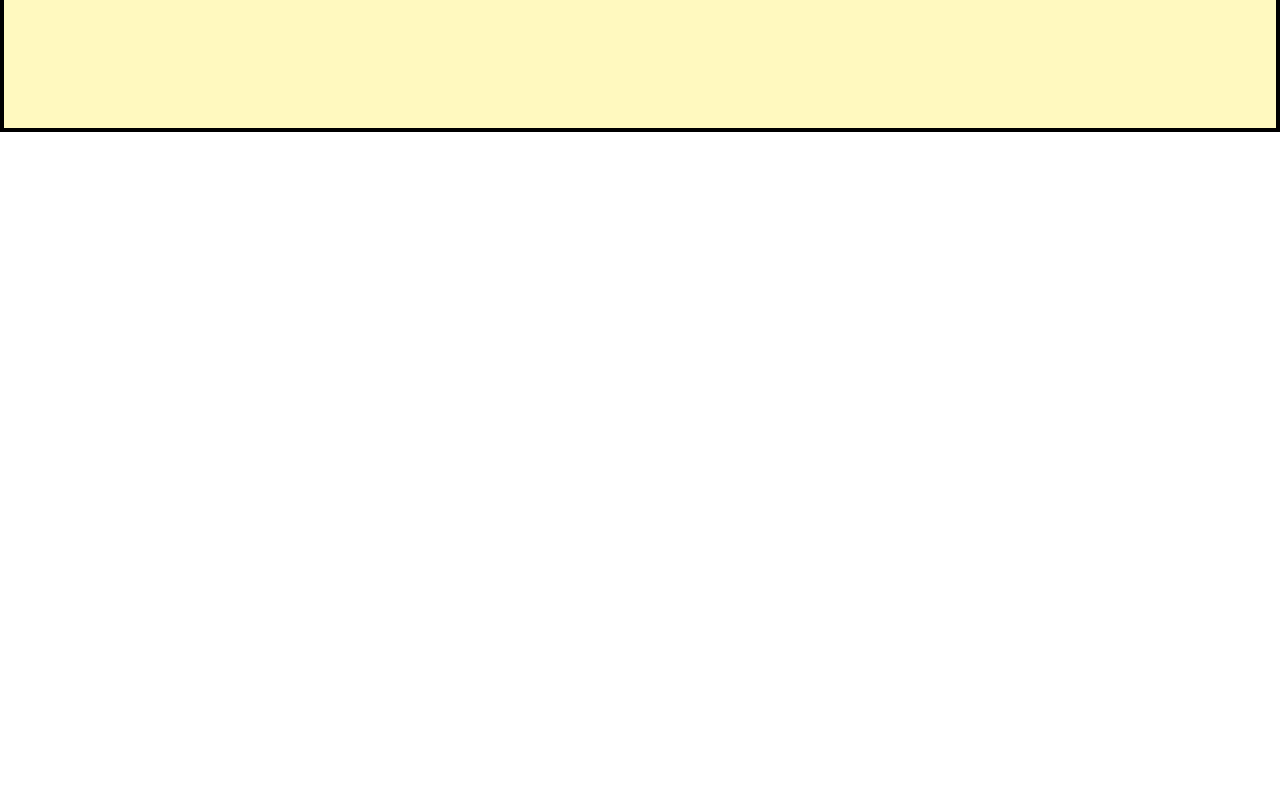
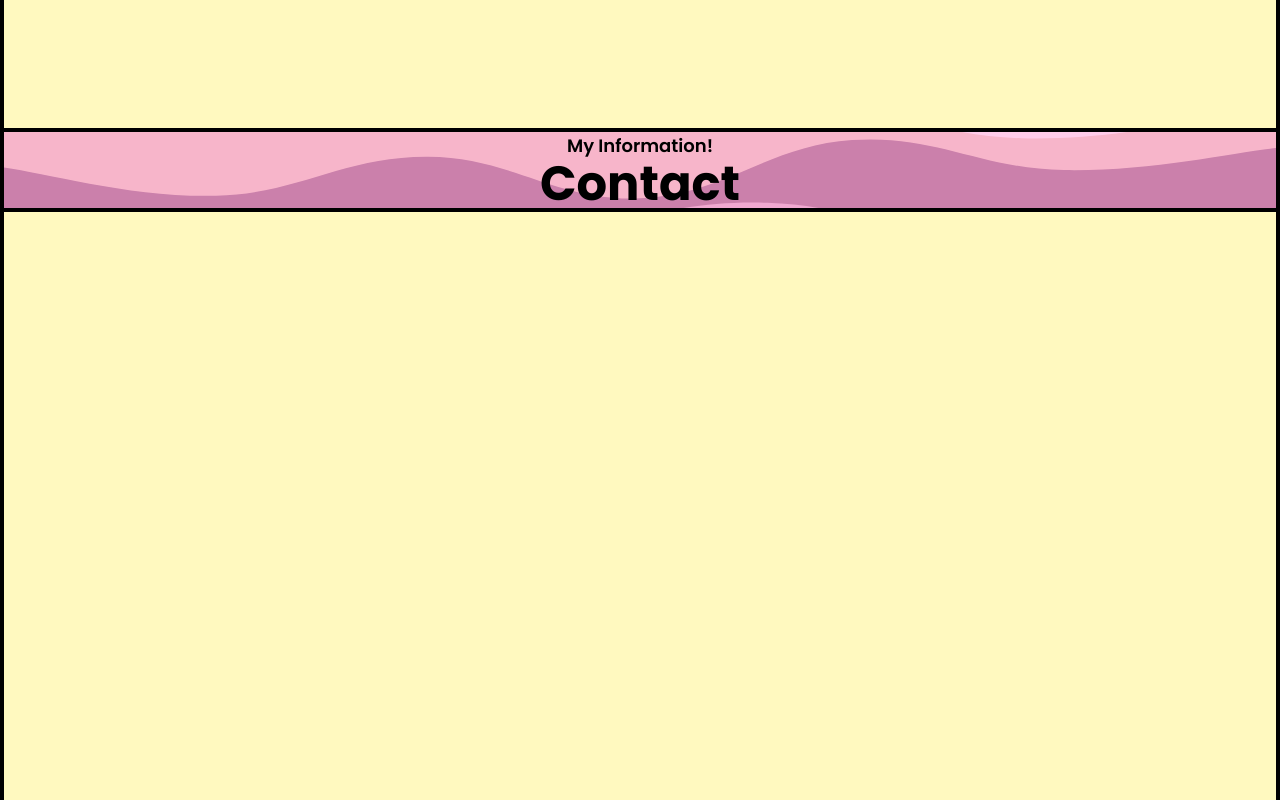
Before and after one commit to JohnlyndelCastillo/portfolio-dev, a Vue app: page / in a window 1280 px wide. Shown: the part 1520-2320 px from the top of the page. Before the commit the page ends 1652 px from the top, so only its background shows below. Built offline with nearby package versions, Linux system fonts and the light colour scheme; a web font is replaced by a local one.

Commit message:
File changes in contact and homeview

```diff
--- a/src/views/About.vue
+++ b/src/views/About.vue
@@ -15,6 +15,5 @@
         </div>
      </div>
 
-
     </div>
 </template>
--- a/src/views/Contact.vue
+++ b/src/views/Contact.vue
@@ -1,7 +1,18 @@
 <template>
     <div>
-        <h1>
-            Contact
-        </h1>
+        <header class="top-0 font-Poppins  border-x-4 border-black bg-[url('/Wave.svg')] bg-cover bg-center">
+        <nav class="container flex flex-col items-center justify-center">
+            <h6 class="text-lg font-semibold ">My Information!</h6>
+            <h1 class="text-5xl font-bold">Contact</h1>
+        </nav>
+     </header>
+     <div class="h-[calc(100vh-50px)] flex font-Poppins border-x-4 border-y-4 border-black bg-about-bg">
+        <div class="flex items-center justify-center w-1/2 p-8">
+
+        </div>
+        <div class="flex items-center justify-center w-1/2 p-8">
+
+        </div>
+     </div>
     </div>
 </template>
--- a/src/views/HomeView.vue
+++ b/src/views/HomeView.vue
@@ -10,10 +10,16 @@
       <About/>
     </div>
   </section>
+  <section id="contact">
+    <div>
+      <Contact/>
+    </div>
+  </section>
 
 </template>
 <script setup>
 import Navbar from '../components/NavBar.vue'
 import Profile from '../components/Profile.vue';
 import About from './About.vue';
+import Contact from './Contact.vue';
 </script>
```
